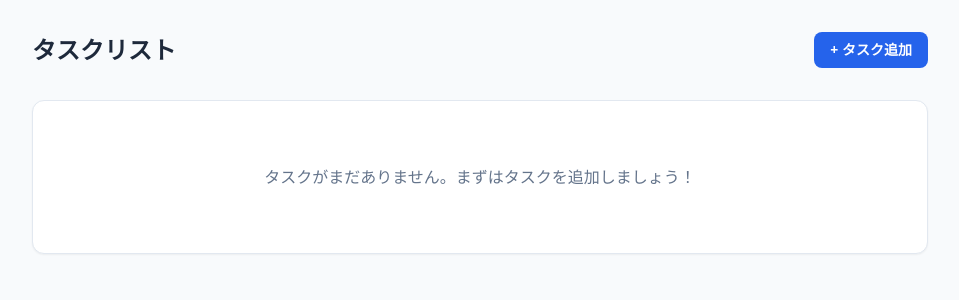
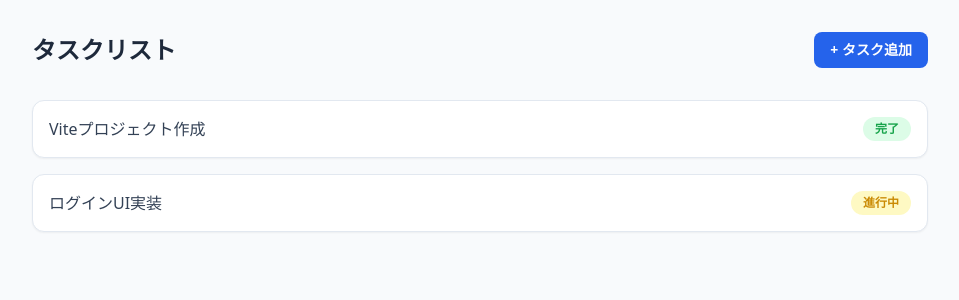
Before and after one commit to kbm1353/my-daily-project, a React (Vite) app in the folder TaskFlow/: page /dashboard in a window 1280 px wide. Shown: the top 300 px of the page, without its empty margins (160-1119 px from the left). Built offline with nearby package versions, Linux system fonts and the light colour scheme; data requests are answered from the project's data file.

Commit message:
データ取得機能を追加

```diff
--- /dev/null
+++ b/TaskFlow/db.json
@@ -0,0 +1,6 @@
+{
+  "tasks": [
+    { "id": 1, "title": "Viteプロジェクト作成", "status": "完了" },
+    { "id": 2, "title": "ログインUI実装", "status": "進行中" }
+  ]
+}
--- a/TaskFlow/package.json
+++ b/TaskFlow/package.json
@@ -10,6 +10,7 @@
     "preview": "vite preview"
   },
   "dependencies": {
+    "axios": "^1.13.6",
     "react": "^19.2.0",
     "react-dom": "^19.2.0",
     "react-router-dom": "^7.13.1"
@@ -25,6 +26,7 @@
     "eslint-plugin-react-hooks": "^7.0.1",
     "eslint-plugin-react-refresh": "^0.4.24",
     "globals": "^16.5.0",
+    "json-server": "^1.0.0-beta.12",
     "postcss": "^8.5.6",
     "tailwindcss": "^3.4.19",
     "typescript": "~5.9.3",
--- a/TaskFlow/src/pages/Dashboard.tsx
+++ b/TaskFlow/src/pages/Dashboard.tsx
@@ -1,4 +1,32 @@
+import { useEffect, useState } from "react";
+import axios from "axios";
+
+// データの「型」を定義する
+interface Task {
+  id: number;
+  title: string;
+  status: string;
+}
+
 const Dashboard = () => {
+  // サーバーから受け取ったデータを保存するための領域（初期値は空の配列 []）
+  const [tasks, setTasks] = useState<Task[]>([]);
+
+  // 初回レンダリング時に実行される関数
+  useEffect(() => {
+    const fetchTasks = async () => {
+      try {
+        // ダミーサーバーのURLにデータをリクエストする
+        const response = await axios.get("http://localhost:3001/tasks");
+        setTasks(response.data); // 成功したらデータをtasksに保存する
+      } catch (error) {
+        console.error("データを取得できませんでした:", error);
+      }
+    };
+
+    fetchTasks();
+  }, []);
+
   return (
     <div className="p-8 bg-slate-50 min-h-screen">
       <div className="max-w-4xl mx-auto">
@@ -9,10 +37,30 @@
           </button>
         </header>
 
-        <div className="bg-white rounded-xl shadow-sm border border-slate-200 p-6">
-          <p className="text-slate-500 text-center py-10">
-            タスクがまだありません。まずはタスクを追加しましょう！
-          </p>
+        <div className="grid gap-4">
+          {tasks.length > 0 ? (
+            tasks.map((task) => (
+              <div
+                key={task.id}
+                className="bg-white p-4 rounded-xl shadow-sm border border-slate-200 flex justify-between items-center"
+              >
+                <span className="font-medium text-slate-700">{task.title}</span>
+                <span
+                  className={`px-3 py-1 rounded-full text-xs font-bold ${
+                    task.status === "完了"
+                      ? "bg-green-100 text-green-600"
+                      : "bg-yellow-100 text-yellow-600"
+                  }`}
+                >
+                  {task.status}
+                </span>
+              </div>
+            ))
+          ) : (
+            <p className="text-center py-10 text-slate-500">
+              データを読み込み中...
+            </p>
+          )}
         </div>
       </div>
     </div>
```
Also changed, not shown: 1 other file (tests, documents, lock files or other folders).
